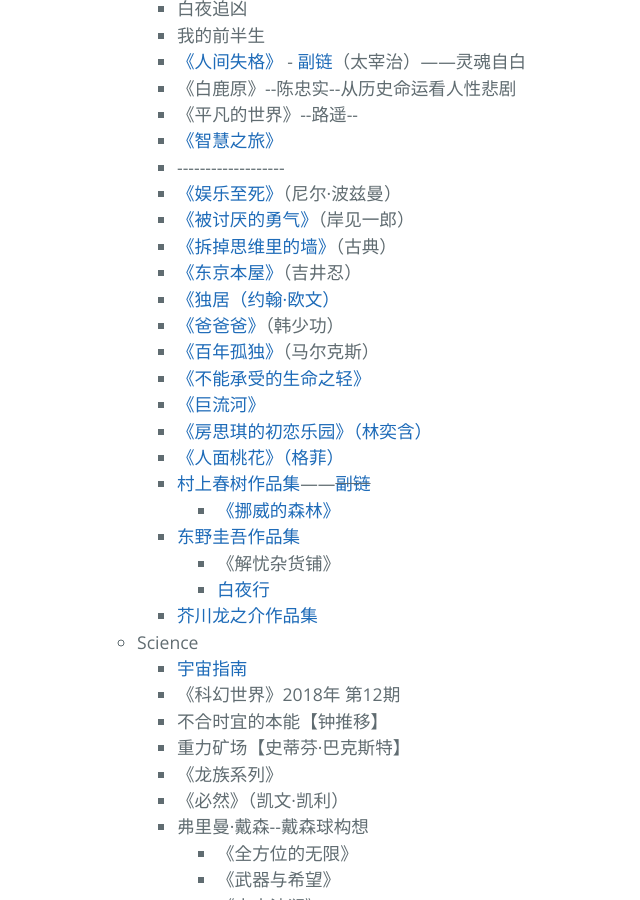
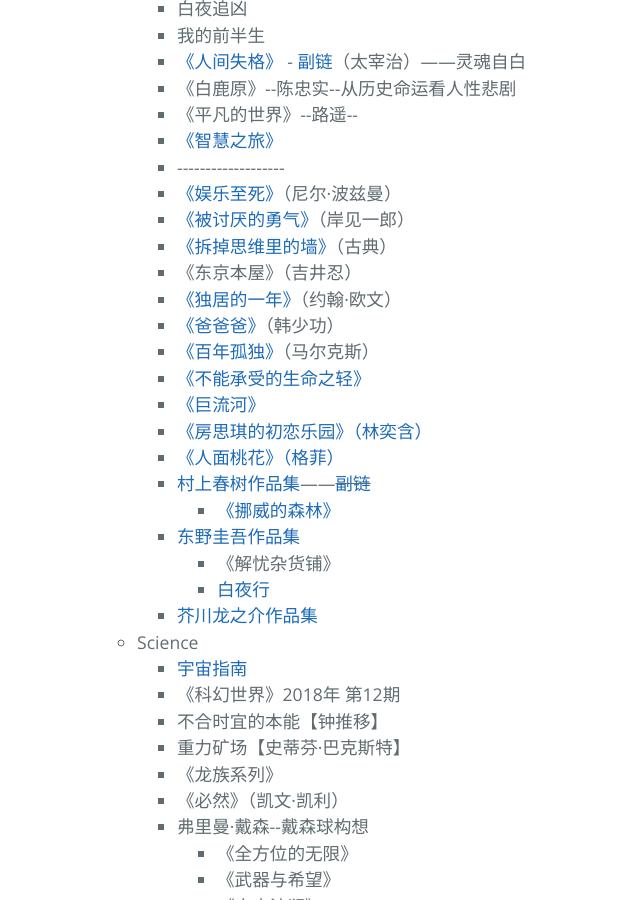
Before and after one commit to AmbroseRen/test, a Jekyll site: the page built from Library/BookListsOne.md, in a window 1280 px wide and 900 px high, scrolled down 3164 px. Shown: the whole window, without its empty margins (167-807 px from the left). Built offline with Jekyll 4.4.1, drawn with Linux system fonts in a browser that asks for light colours; our own code applies the rules of GitHub Pages for plain Markdown files; the repository's description, which GitHub fills in, is left out.

Commit message:
Update BookListsOne.md

```diff
--- a/Library/BookListsOne.md
+++ b/Library/BookListsOne.md
@@ -184,9 +184,9 @@
                     <li><a href="https://cdn.jsdelivr.net/gh/AmbroseRen/test@master/Library/Literature/Novel/[美]尼尔路波兹曼：娱乐至死（广西师大.2004）.pdf">《娱乐至死》</a>（尼尔·波兹曼）</li>
                     <li><a href="https://files.catbox.moe/2u8nxc.pdf">《被讨厌的勇气》</a>（岸见一郎）</li>
                     <li><a href="https://read.aixdzs.com/184/184265/">《拆掉思维里的墙》</a>（古典）</li>
-                    <li><a href="">《东京本屋》</a>（吉井忍）</li>
-                    <li><a href="">《独居（约翰·欧文）</a></li>
-                    <li><a href="">《爸爸爸》</a>（韩少功）</li>
+                    <li>《东京本屋》（吉井忍）</li>
+                    <li><a href="https://www.xinremenxs.net/35266/">《独居的一年》</a>（约翰·欧文）</li>
+                    <li><a href="https://www.kanunu8.com/book3/7988/">《爸爸爸》</a>（韩少功）</li>
                     <li><a href="http://www.dushu369.com/waiguomingzhu/bngd/">《百年孤独》</a>（马尔克斯）</li>
                     <li><a href="http://www.yuedu88.com/bunengchengshoudeshengmingzhiqing/">《不能承受的生命之轻》</a></li>
                     <li><a href="https://www.kanunu8.com/book3/5999/index.html">《巨流河》</a></li>
```
